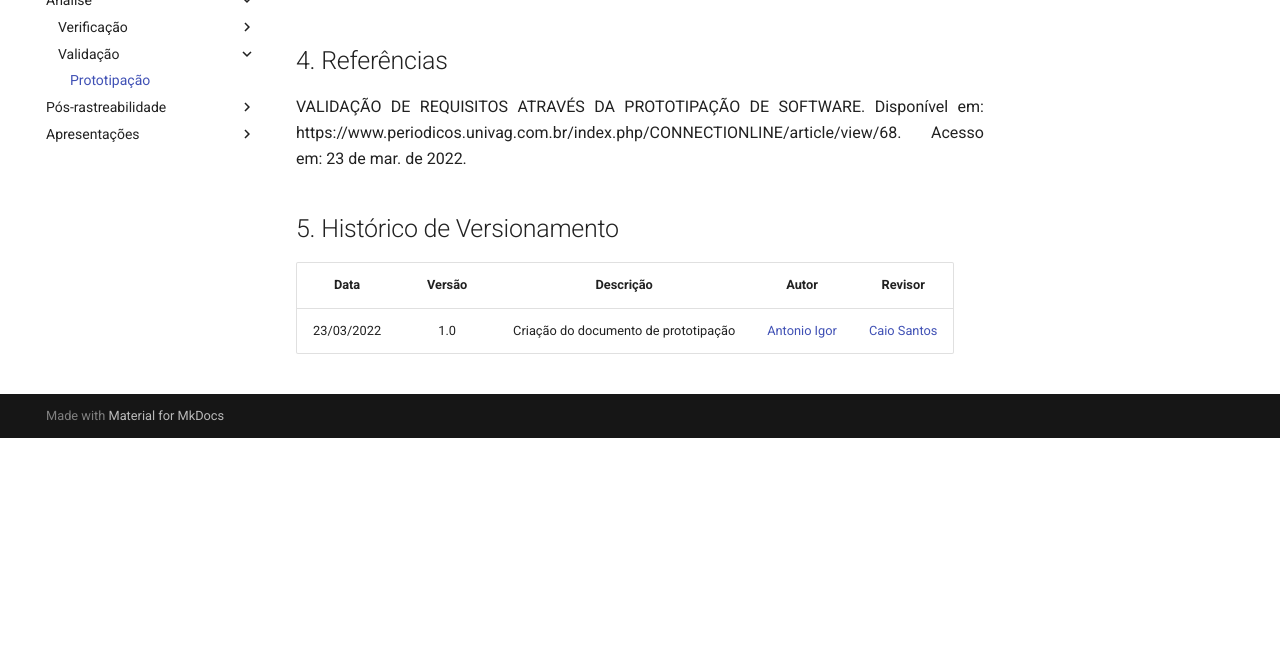
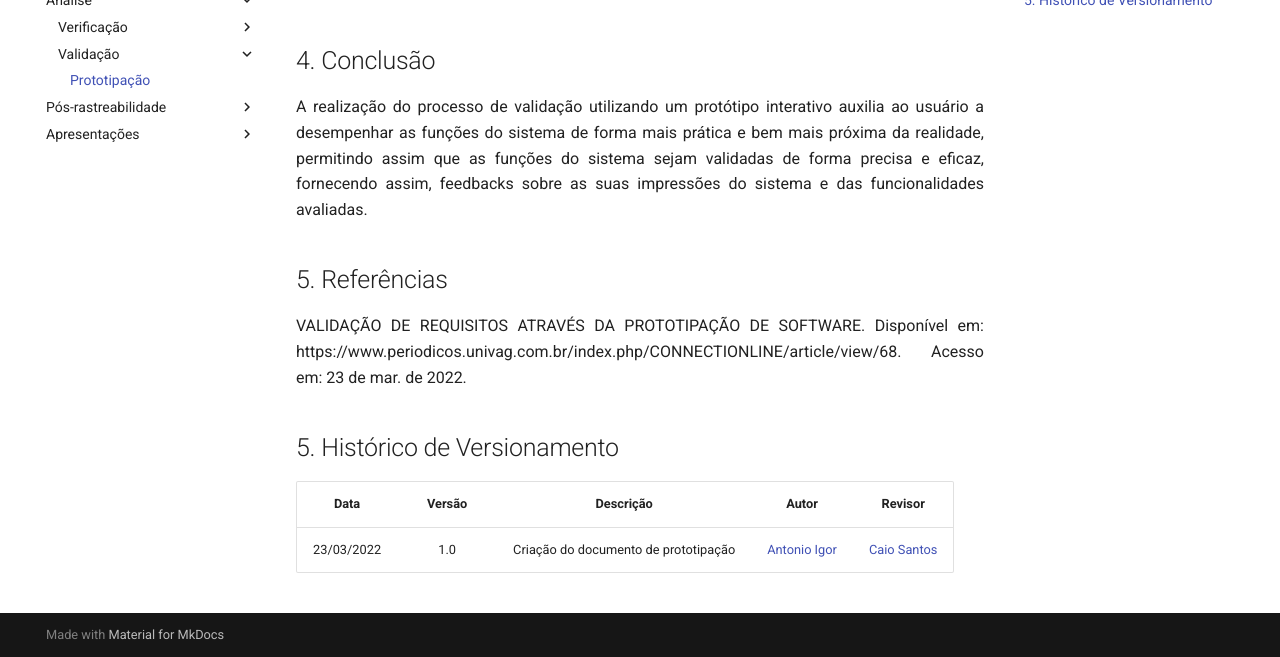
Before and after one commit to Requisitos-de-Software/2021.2-Prime-video, an MkDocs documentation site: the page built from docs/analise/validacao/prototipo.md, in a window 1280 px wide and 900 px high, scrolled down 819 px, cut to the strip 243-900 px from the top of the window. Built offline with MkDocs 1.6.1 and Material for MkDocs 9.7.7, drawn with Linux system fonts in a browser that asks for light colours; comment, search, counter and statistics services are not loaded; before the commit the page ends 1500 px from its top, so only the background shows below that; some of the changed text lies outside the part shown.

Commit message:
Adicionando a conclusão na validação do protótipo

```diff
--- a/docs/analise/validacao/prototipo.md
+++ b/docs/analise/validacao/prototipo.md
@@ -20,7 +20,13 @@
 
 <iframe style="border: 1px solid rgba(0, 0, 0, 0.1);" width="800" height="450" src="https://www.figma.com/embed?embed_host=share&url=https%3A%2F%2Fwww.figma.com%2Ffile%2FVginPs14MkoyTvhRO68iZo%2FProt%25C3%25B3tipo-IHC---Amazon-Prime-Video%3Fnode-id%3D0%253A1" allowfullscreen></iframe>
 
-## 4. Referências
+## 4. Conclusão
+
+<p align="justify">
+  A realização do processo de validação utilizando um protótipo interativo auxilia ao usuário a desempenhar as funções do sistema de forma mais prática e bem mais próxima da realidade, permitindo assim que as funções do sistema sejam validadas de forma precisa e eficaz, fornecendo assim, feedbacks sobre as suas impressões do sistema e das funcionalidades avaliadas.
+</p>
+
+## 5. Referências
 
 <p align="justify">
 VALIDAÇÃO DE REQUISITOS ATRAVÉS DA PROTOTIPAÇÃO DE
```
